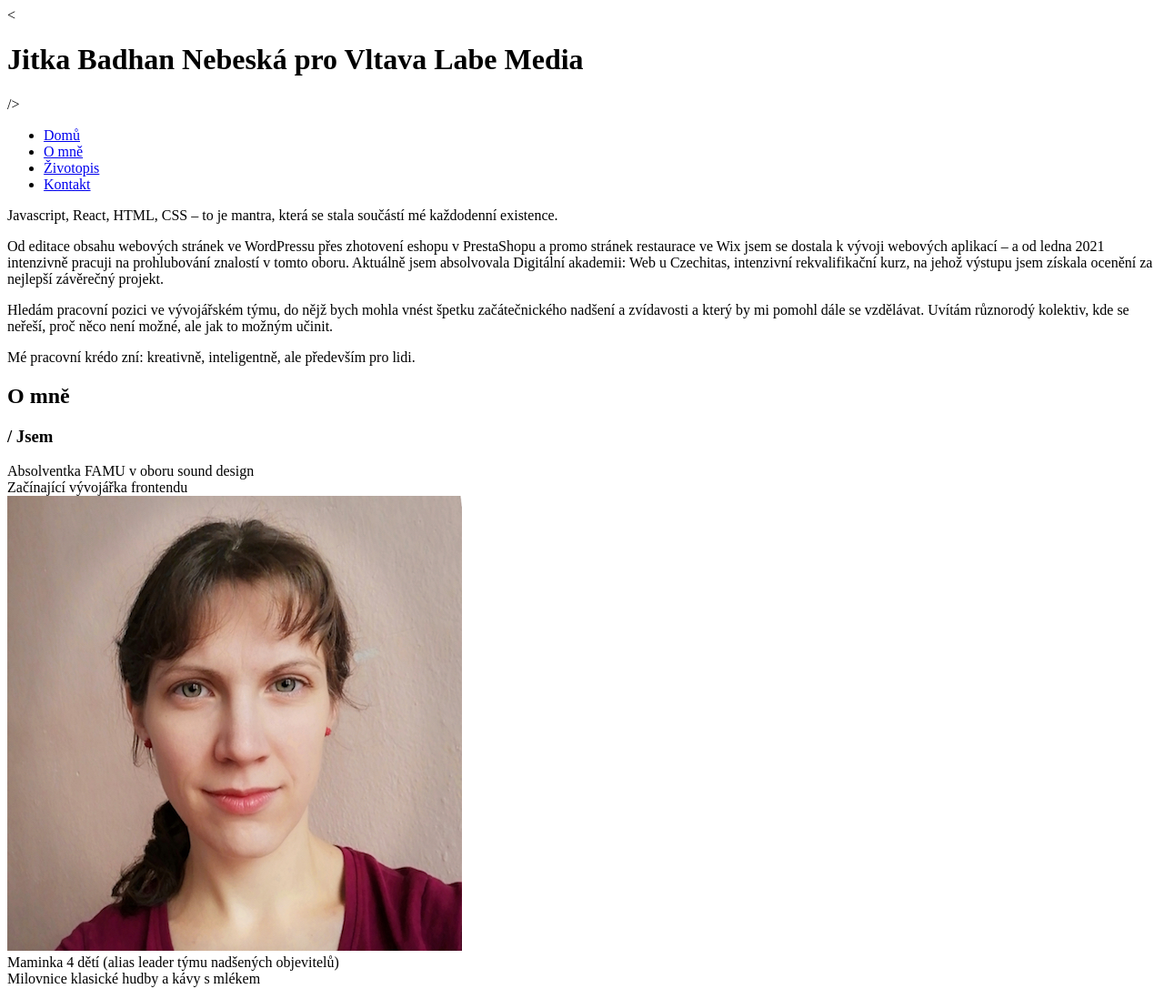
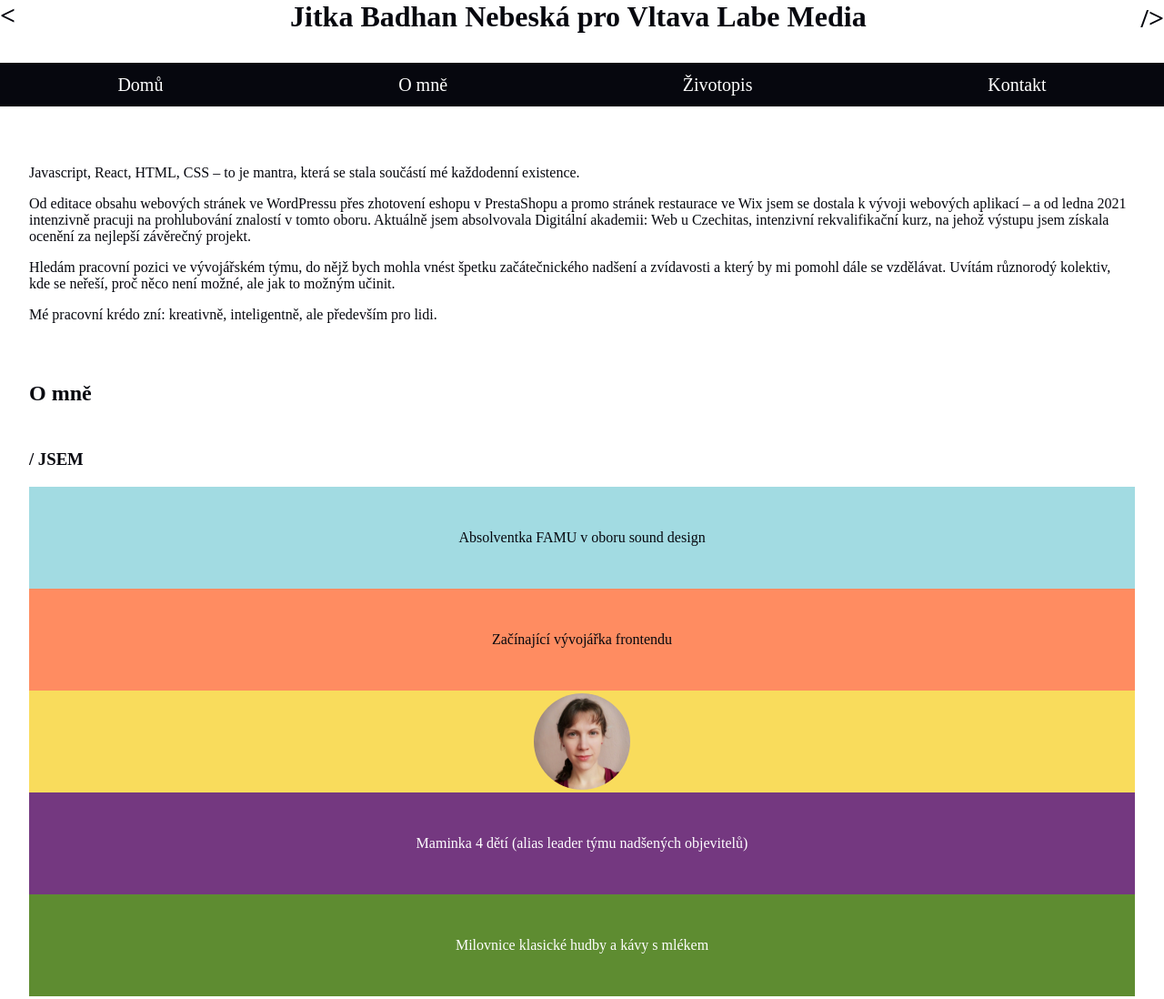
Before and after one commit to Jitka-Badhan/About, a plain HTML site: page index.html in a window 1280 px wide. Shown: the top 1098 px of the page at 91% size. Drawn offline with Linux system fonts and the light colour scheme.

Commit message:
mobile-first style

```diff
--- a/index.html
+++ b/index.html
@@ -10,14 +10,14 @@
   <body>
     <header>
       <span>&lt;</span>
-      <h1>Jitka Badhan Nebeská pro Vltava Labe Media</h1>
+      <h1>Jitka Badhan Nebeská pro Vltava&nbsp;Labe&nbsp;Media</h1>
       <span>/&gt;</span>
     </header>
 
     <nav class="menu">
       <ul>
         <li><a href="#">Domů</a></li>
-        <li><a href="#about_me">O mně</a></li>
+        <li><a href="#about_me">O&nbsp;mně</a></li>
         <li><a href="#resume">Životopis</a></li>
         <li><a href="#contact">Kontakt</a></li>
       </ul>
@@ -56,7 +56,11 @@
           <div class="blue">Absolventka FAMU v oboru sound design</div>
           <div class="orange">Začínající vývojářka frontendu</div>
           <div class="yellow">
-            <img src="img/Jitka_photo_square_var.jpg" alt="Foto Jitka" />
+            <img
+              class="portrait"
+              src="img/Jitka_photo_square_var.jpg"
+              alt="Foto Jitka"
+            />
           </div>
           <div class="purple">
             Maminka 4 dětí (alias leader týmu nadšených objevitelů)
@@ -274,7 +278,7 @@
         <h3>/ Dovednosti</h3>
         <table>
           <tr>
-            <td>HTML & CSS</td>
+            <td>HTML &&nbsp;CSS</td>
             <td>Flexbox, media queries, BEM, základní animace</td>
           </tr>
           <tr>
--- a/style.css
+++ b/style.css
@@ -0,0 +1,146 @@
+* {
+  color: #06070e;
+}
+
+body {
+  margin: 0;
+}
+
+section {
+  margin: 4rem 2rem;
+}
+
+h1 {
+  display: inline-block;
+  margin: 0;
+}
+
+h2 {
+  margin-bottom: 3rem;
+}
+
+h3 {
+  text-transform: uppercase;
+}
+
+h4 > span {
+  font-weight: normal;
+}
+
+header {
+  display: flex;
+  justify-content: space-between;
+  text-align: center;
+}
+
+header > span {
+  font-size: 30px;
+  font-weight: bold;
+}
+
+header > span:first-of-type {
+  margin-right: 1rem;
+}
+
+header > span:last-of-type {
+  margin-left: 1rem;
+  align-self: flex-end;
+}
+
+nav > ul {
+  list-style: none;
+  padding-left: 0;
+  height: 3rem;
+  display: flex;
+  justify-content: space-around;
+  align-items: center;
+}
+
+nav li {
+  margin: 0;
+}
+
+.menu {
+  background-color: #06070e;
+  margin: 2rem 0;
+  position: sticky;
+  top: 0;
+}
+
+.menu a {
+  color: white;
+  font-size: 20px;
+  text-decoration: none;
+}
+
+.about_me--bar,
+.about_me--paragraphs,
+.paragraph {
+  margin: 3rem 0;
+}
+
+ul {
+  padding-left: 1rem;
+  list-style-image: url('img/iconmonstr-arrow-25.svg');
+}
+
+li {
+  margin-bottom: 0.5rem;
+}
+
+.blue {
+  background-color: #a2dbe2;
+}
+
+.orange {
+  background-color: #ff8c61;
+}
+
+.yellow {
+  background-color: #f9dc5c;
+}
+
+.purple {
+  background-color: #743880;
+  color: white;
+}
+
+.green {
+  background-color: #5e8c31;
+  color: white;
+}
+
+.bar > div {
+  height: 7rem;
+  display: flex;
+  justify-content: center;
+  align-items: center;
+  text-align: center;
+  padding: 0 1rem;
+}
+
+.portrait {
+  height: 95%;
+  border-radius: 50%;
+}
+
+figure {
+  max-width: 50vw;
+  text-align: center;
+  margin: 2rem auto;
+}
+
+.action_icon {
+  height: 7rem;
+}
+
+td {
+  padding-bottom: 0.5rem;
+  vertical-align: top;
+}
+
+td:first-of-type {
+  font-weight: bold;
+  text-align: right;
+  padding-right: 0.5rem;
+}
```
Also changed, not shown: img/iconmonstr-arrow-25.svg (added).
